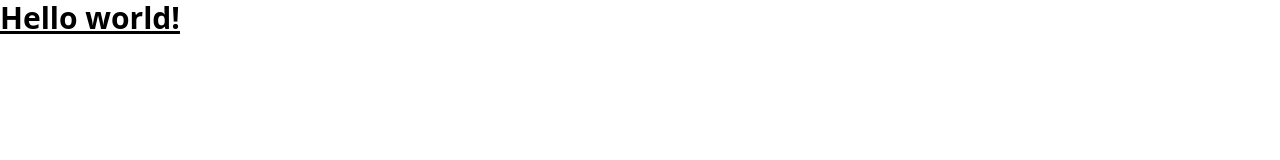
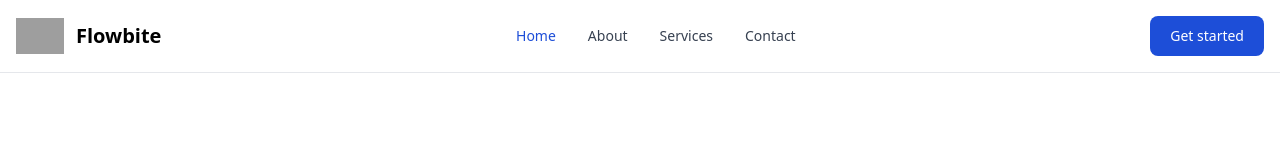
Before and after one commit to ahmadrzq/shoe-store-with-tailwind, a website: page src/index.html in a window 1280 px wide. Drawn offline with nearby package versions, Linux system fonts and the light colour scheme; files that its build step writes are made by us from their sources; grey boxes are pictures that could not be loaded.

Commit message:
Adding navbar from flowbite

```diff
--- a/src/index.html
+++ b/src/index.html
@@ -1,13 +1,64 @@
 <!doctype html>
 <html>
+
 <head>
   <meta charset="UTF-8">
   <meta name="viewport" content="width=device-width, initial-scale=1.0">
   <link href="/dist/output.css" rel="stylesheet">
 </head>
+
 <body>
-  <h1 class="text-3xl font-bold underline">
-    Hello world!
-  </h1>
+  <!-- Navbar -->
+
+  <nav
+    class="bg-white px-2 sm:px-4 py-2.5 dark:bg-gray-900 fixed w-full z-20 top-0 left-0 border-b border-gray-200 dark:border-gray-600">
+    <div class="container flex flex-wrap items-center justify-between mx-auto">
+      <a href="https://flowbite.com/" class="flex items-center">
+        <img src="https://flowbite.com/docs/images/logo.svg" class="h-6 mr-3 sm:h-9" alt="Flowbite Logo">
+        <span class="self-center text-xl font-semibold whitespace-nowrap dark:text-white">Flowbite</span>
+      </a>
+      <div class="flex md:order-2">
+        <button type="button"
+          class="text-white bg-blue-700 hover:bg-blue-800 focus:ring-4 focus:outline-none focus:ring-blue-300 font-medium rounded-lg text-sm px-5 py-2.5 text-center mr-3 md:mr-0 dark:bg-blue-600 dark:hover:bg-blue-700 dark:focus:ring-blue-800">Get
+          started</button>
+        <button data-collapse-toggle="navbar-sticky" type="button"
+          class="inline-flex items-center p-2 text-sm text-gray-500 rounded-lg md:hidden hover:bg-gray-100 focus:outline-none focus:ring-2 focus:ring-gray-200 dark:text-gray-400 dark:hover:bg-gray-700 dark:focus:ring-gray-600"
+          aria-controls="navbar-sticky" aria-expanded="false">
+          <span class="sr-only">Open main menu</span>
+          <svg class="w-6 h-6" aria-hidden="true" fill="currentColor" viewBox="0 0 20 20"
+            xmlns="http://www.w3.org/2000/svg">
+            <path fill-rule="evenodd"
+              d="M3 5a1 1 0 011-1h12a1 1 0 110 2H4a1 1 0 01-1-1zM3 10a1 1 0 011-1h12a1 1 0 110 2H4a1 1 0 01-1-1zM3 15a1 1 0 011-1h12a1 1 0 110 2H4a1 1 0 01-1-1z"
+              clip-rule="evenodd"></path>
+          </svg>
+        </button>
+      </div>
+      <div class="items-center justify-between hidden w-full md:flex md:w-auto md:order-1" id="navbar-sticky">
+        <ul
+          class="flex flex-col p-4 mt-4 border border-gray-100 rounded-lg bg-gray-50 md:flex-row md:space-x-8 md:mt-0 md:text-sm md:font-medium md:border-0 md:bg-white dark:bg-gray-800 md:dark:bg-gray-900 dark:border-gray-700">
+          <li>
+            <a href="#"
+              class="block py-2 pl-3 pr-4 text-white bg-blue-700 rounded md:bg-transparent md:text-blue-700 md:p-0 dark:text-white"
+              aria-current="page">Home</a>
+          </li>
+          <li>
+            <a href="#"
+              class="block py-2 pl-3 pr-4 text-gray-700 rounded hover:bg-gray-100 md:hover:bg-transparent md:hover:text-blue-700 md:p-0 md:dark:hover:text-white dark:text-gray-400 dark:hover:bg-gray-700 dark:hover:text-white md:dark:hover:bg-transparent dark:border-gray-700">About</a>
+          </li>
+          <li>
+            <a href="#"
+              class="block py-2 pl-3 pr-4 text-gray-700 rounded hover:bg-gray-100 md:hover:bg-transparent md:hover:text-blue-700 md:p-0 md:dark:hover:text-white dark:text-gray-400 dark:hover:bg-gray-700 dark:hover:text-white md:dark:hover:bg-transparent dark:border-gray-700">Services</a>
+          </li>
+          <li>
+            <a href="#"
+              class="block py-2 pl-3 pr-4 text-gray-700 rounded hover:bg-gray-100 md:hover:bg-transparent md:hover:text-blue-700 md:p-0 md:dark:hover:text-white dark:text-gray-400 dark:hover:bg-gray-700 dark:hover:text-white md:dark:hover:bg-transparent dark:border-gray-700">Contact</a>
+          </li>
+        </ul>
+      </div>
+    </div>
+  </nav>
+
+  <!-- Navbar -->
 </body>
+
 </html>
```
